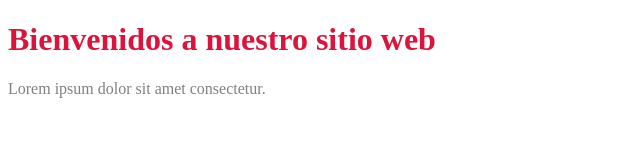
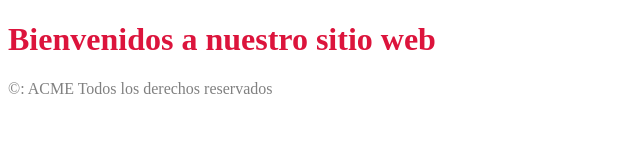
Before and after one commit to rafaelca97/practica1, a plain HTML site: page index.html in a window 1280 px wide. Shown: the full height of the page, 0-640 px from the left. Drawn offline with Linux system fonts and the light colour scheme.

Commit message:
add footer

```diff
--- a/index.html
+++ b/index.html
@@ -8,9 +8,9 @@
 </head>
 <body>
     <h1>Bienvenidos a nuestro sitio web</h1>
-    <section>
-        <p>Lorem ipsum dolor sit amet consectetur.</p>
-    </section>
+    <footer>
+        <p>&copy: ACME Todos los derechos reservados</p>
+    </footer>
     <script src="./js/main.js"></script>
 </body>
 </html>
```
